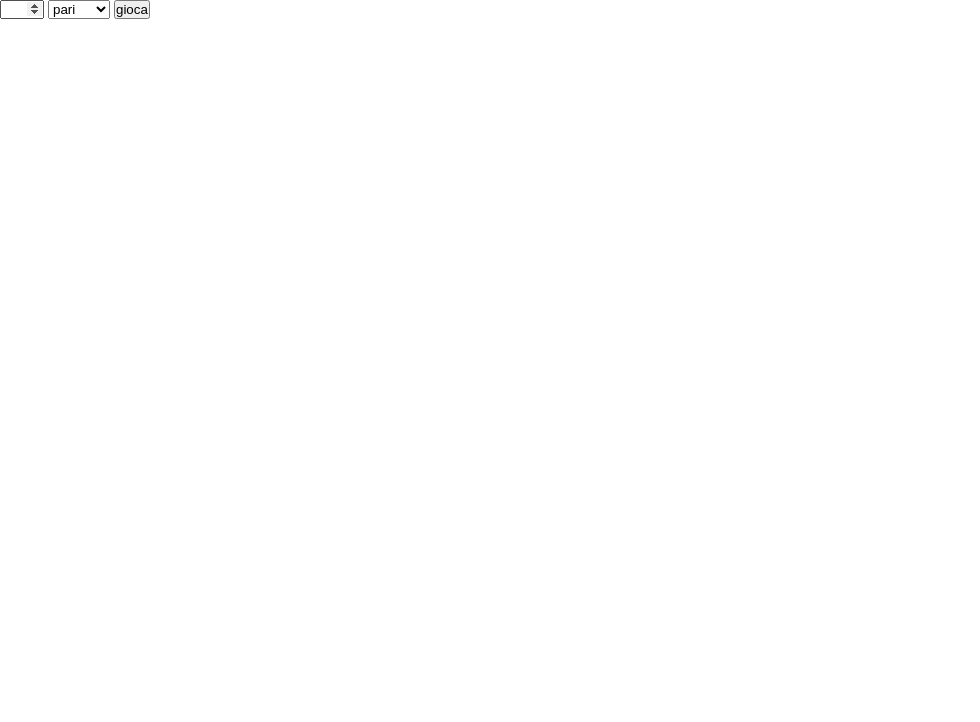
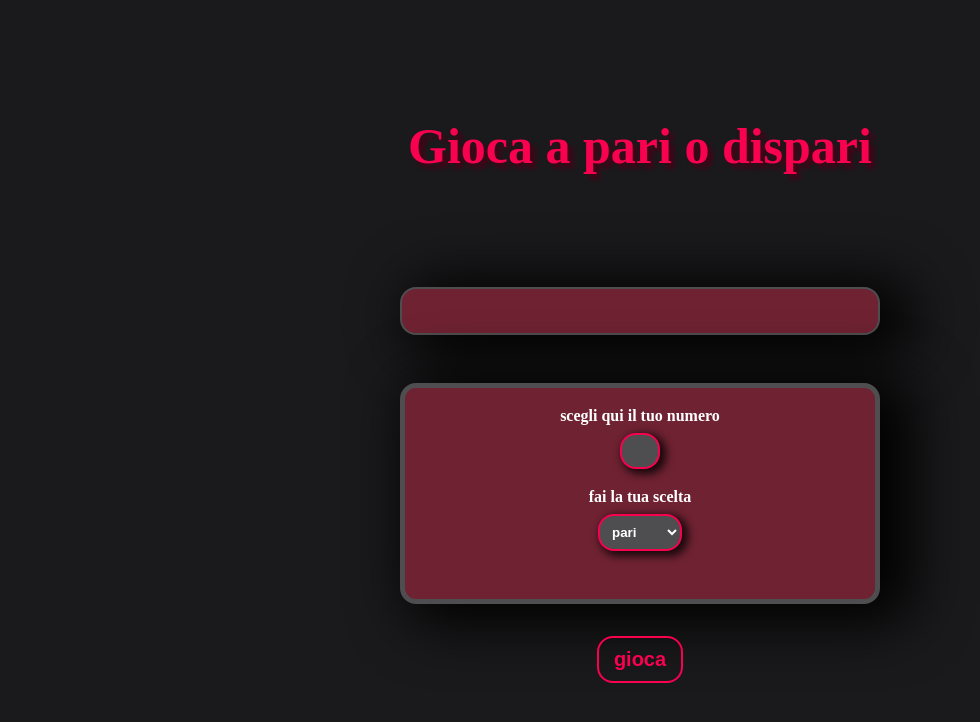
Before and after one commit to AntonelloStefania/js-paliedispari, a plain HTML site: page pari-dispari/index.html in a window 1280 px wide. Shown: the whole page, without its empty margins (0-980 px from the left). Drawn offline with Linux system fonts and the light colour scheme.

Commit message:
esercizio pari/dispari concluso

```diff
--- a/pari-dispari/css/style.css
+++ b/pari-dispari/css/style.css
@@ -3,3 +3,89 @@
     padding: 0;
     box-sizing: border-box;
 }
+
+body{
+    background-color: #1A1A1C;
+    display: flex;
+    align-items: center;
+    justify-content: center;
+    height: 100vh;
+    flex-direction: column;
+}
+
+.container{
+    width: 30rem;
+    background-color: #6F2232;
+    display: flex;
+    flex-direction: column;
+    align-items: center;
+    border: 5px solid #4E4E50;
+    border-radius: 1rem;
+    color: white;
+    box-shadow: 20px 7px 57px 12px black;
+}
+
+
+.numberchoice,.selection{
+    text-align: center;
+}
+
+h1{
+    margin: 2rem 0 7rem;
+    font-size: 50px;
+    color: #f8014f;
+    text-shadow: 5px 5px 5px #460217;
+}
+
+h4{
+    margin:1.2rem 0 0.5rem;
+}
+
+#num1-5{
+    width: 2.5rem;
+    height: 2.2rem;
+    border: 2px solid #f8014f;
+    border-radius: 1rem;
+    padding-left: 0.5rem;
+    background-color:#4E4E50 ;
+    color: white;
+    box-shadow: 4px 3px 8px 2px rgba(0, 0, 0, 0.8)
+}
+
+#submit{
+    padding: 10px 15px;
+    margin: 2rem;
+    background-color:transparent;
+    font-weight: bold;
+    border-radius: 1rem;
+    border: 2px solid #f8014f;
+    cursor: pointer;
+    color: #f8014f;
+    font-size: 20px;
+}
+
+#bet{
+    padding: 0.5rem;
+    margin-bottom: 3rem;
+    border: 2px solid #f8014f;
+    border-radius: 1rem;
+    font-weight: bold;
+    background-color:#4E4E50 ;
+    color: white;
+    box-shadow: 4px 3px 8px 2px rgba(0, 0, 0, 0.8)
+
+}
+
+.return-box{
+    height: 3rem;
+    padding: 0.2rem 1.3rem;
+    background-color: #6F2232;
+    width: 30rem;
+    border: 2px solid #4E4E50;
+    border-radius: 1rem;
+    margin-bottom: 3rem;
+    font-weight: bold;
+    color: white;
+    text-align: center;
+    box-shadow: 20px 7px 57px 12px black;
+}
--- a/pari-dispari/index.html
+++ b/pari-dispari/index.html
@@ -9,15 +9,23 @@
     <link rel="stylesheet" href="./css/style.css">
 </head>
 <body>
+    <h1>Gioca a pari o dispari</h1>
+    <div class="return-box"></div>
     <div class="container">
-        <input type="number" min="1" max="5" step="1" value="" id="num1-5">
-        <select name="select" id="bet">
-            <option class="betting" value="0">pari</option>
-            <option class="betting" value="1">dispari</option>
-        </select>
-        <button type="submit" id="submit">gioca</button>
-        <div class="return-box"></div>
+        <div class="numberchoice">
+            <h4>scegli qui il tuo numero</h4>
+            <input type="number" min="1" max="5" step="1" value="" id="num1-5">
+        </div>
+        <div class="selection">
+            <h4>fai la tua scelta</h4>
+            <select name="select" id="bet">
+                <option class="betting" value="0">pari</option>
+                <option class="betting" value="1">dispari</option>
+            </select>
+        </div>
     </div>
-
+    <div class="button-container">
+        <button type="submit" id="submit" class="button">gioca</button>
+    </div>
 </body>
 </html>
--- a/pari-dispari/js/script.js
+++ b/pari-dispari/js/script.js
@@ -49,7 +49,6 @@ submit.addEventListener('click', function(){
      if (bet_value && sumResult){
          return_box.innerHTML = `hai scelto pari ed il risultato è...PARI , HAI VINTO!!! `
      } else if (bet_value && sumResult === false){
-
         return_box.innerHTML =`hai scelto pari ed il risultato è...DISPARI, VINCE IL TUO AVVERSARIO`
      } else if (bet_value === false && sumResult ){
          return_box.innerHTML =`hai scelto dispari ed è uscito...PARI, VINCE IL TUO AVVERSARIO`
@@ -57,4 +56,5 @@ submit.addEventListener('click', function(){
         return_box.innerHTML =`hai scelto dispari ed è uscito...DISPARI, HAI VINTO!!!`
      }
 }
+
 })
```
Also changed, not shown: palindromo/css/style.css (line endings or trailing spaces).
